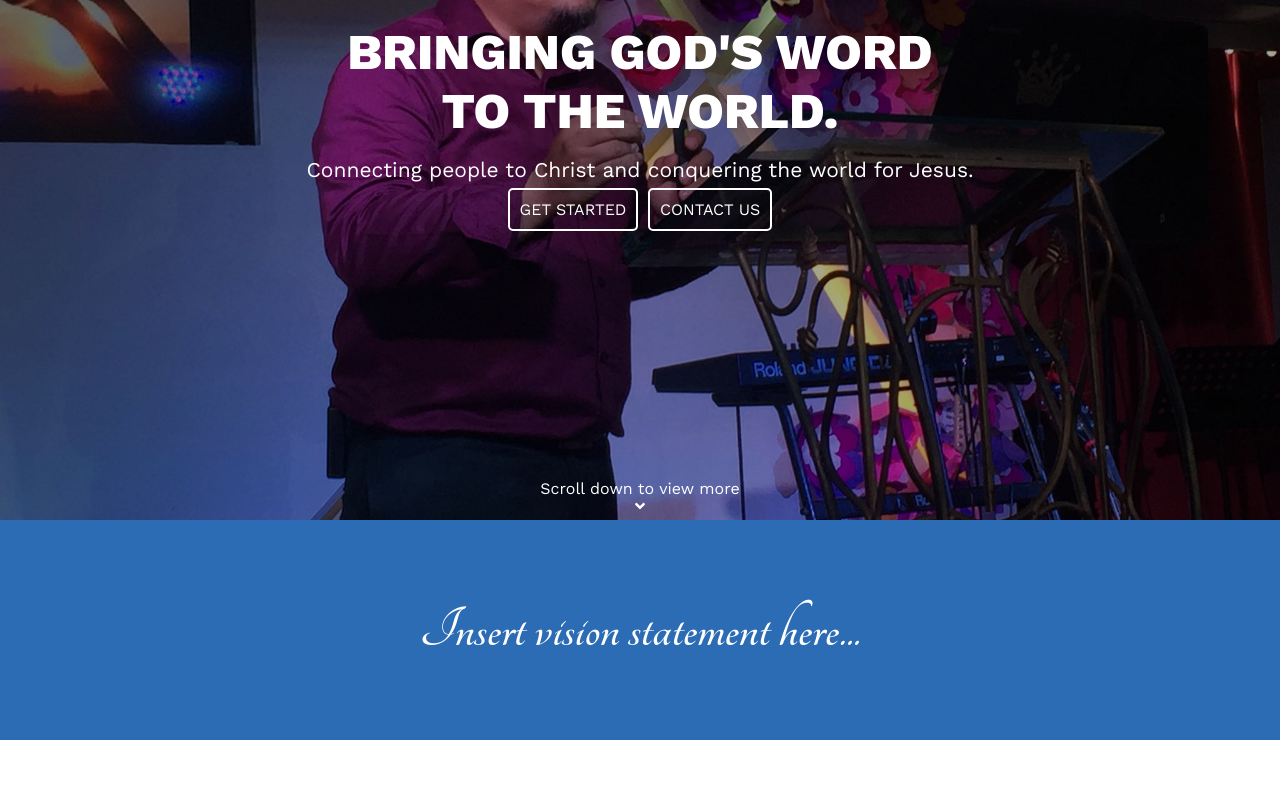
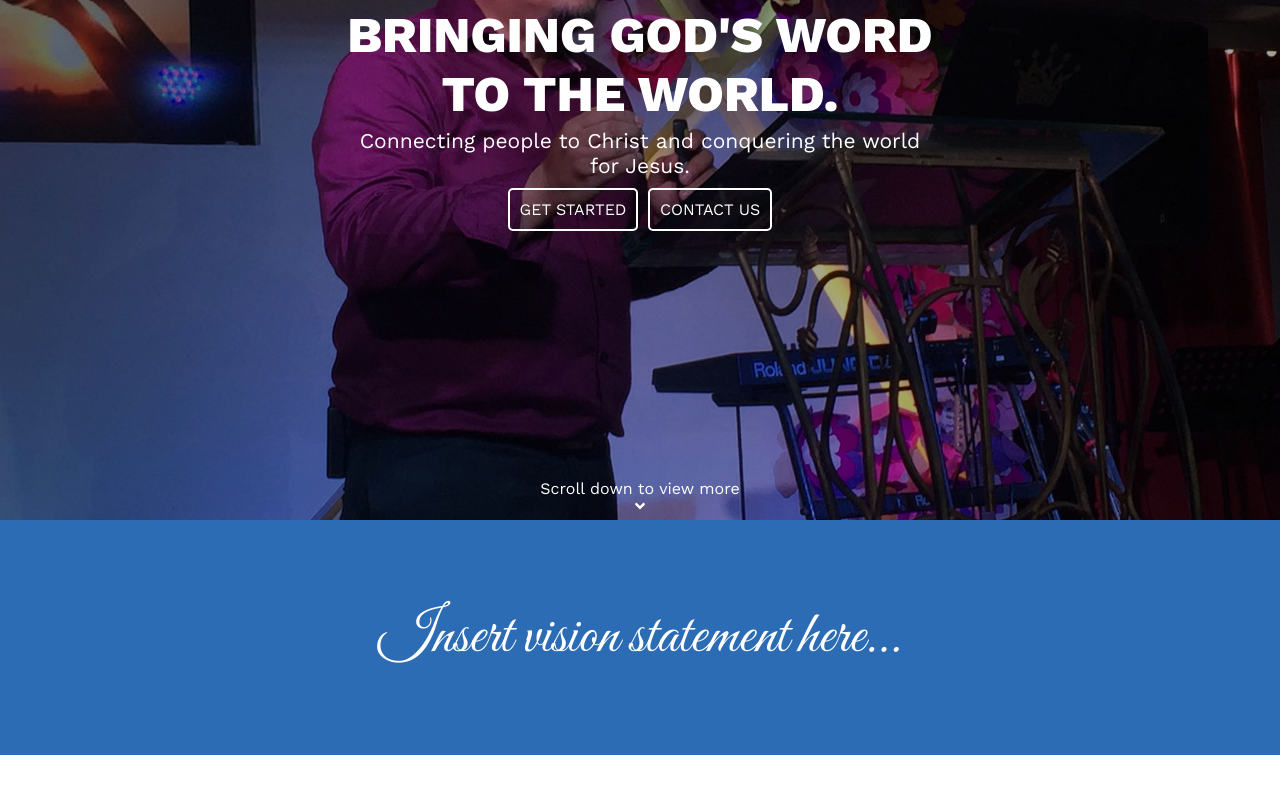
Before and after one commit to weinnandhasanion/wwcfMandaue, a React (Create React App) app: page / in a window 1280 px wide. Shown: the part 280-1080 px from the top of the page. Built offline with nearby package versions, Linux system fonts and the light colour scheme.

Commit message:
buttons and vision

```diff
--- a/src/components/Home.js
+++ b/src/components/Home.js
@@ -41,6 +41,8 @@ const Home = () => {
               justifyContent: "center",
               alignItems: "center",
               height: "6rem",
+              width: "100%",
+              position: "relative",
             }}
           >
             {transitions((style, i) => (
@@ -55,12 +57,17 @@ const Home = () => {
             ))}
           </div>
           <div className="button-cont">
-            <a href="#services" className="button">
+            <button
+              onClick={() =>
+                document.querySelector("a[href='#services']").click()
+              }
+              className="button"
+            >
               GET STARTED
-            </a>
-            <a href="#contact" className="button">
+            </button>
+            <button onClick={() => document.querySelector("a[href='#contact']").click()} className="button">
               CONTACT US
-            </a>
+            </button>
           </div>
         </div>
       </div>
--- a/src/css/style.scss
+++ b/src/css/style.scss
@@ -1,6 +1,5 @@
 @import url("https://fonts.googleapis.com/css2?family=Work+Sans:ital,wght@0,100;0,200;0,300;0,400;0,500;0,600;0,700;0,800;0,900;1,100;1,200;1,300;1,400;1,500;1,600;1,700;1,800;1,900&display=swap");
-@import url('https://fonts.googleapis.com/css2?family=Tangerine:wght@400;700&display=swap');
-
+@import url('https://fonts.googleapis.com/css2?family=Great+Vibes&display=swap');
 * {
   font-size: 1.6rem;
   font-family: "Work Sans", sans-serif;
@@ -116,7 +115,7 @@ div#home {
       }
 
       .button-cont {
-        a {
+        * {
           margin: 0.3em;
         }
       }
@@ -518,6 +517,7 @@ div#footer {
     padding: 8rem;
     margin: 0 !important;
     text-align: center;
-    font-family: 'Tangerine', cursive;
+    font-family: 'Great Vibes', cursive;
+    font-weight: 400;
   }
 }
```
